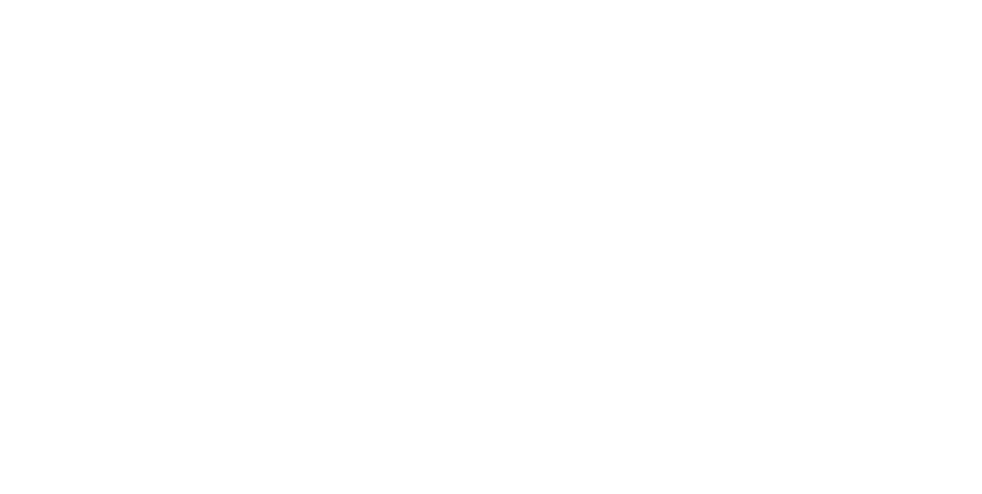
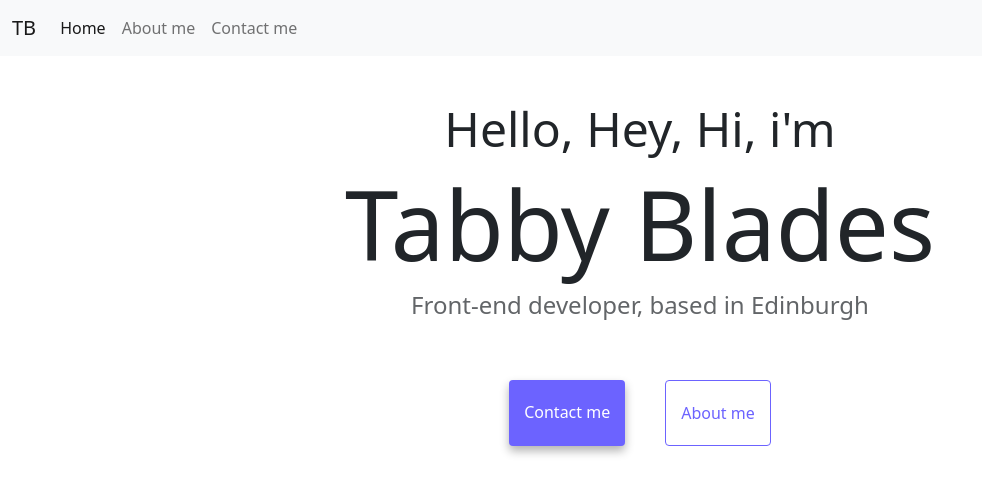
Before and after one commit to tabbyblades/my-portfolio, a plain HTML site: page index.html in a window 1280 px wide. Shown: the whole page, without its empty margins (0-982 px from the left). Drawn offline with nearby package versions, Linux system fonts and the light colour scheme.

Commit message:
Added nav bars, homepage buttons, initial info and contact link

```diff
--- a/index.html
+++ b/index.html
@@ -8,6 +8,34 @@
     <link rel="stylesheet" href="src/style.css"/>
     <title>Tabby Blades</title>
 </head>
+<nav class="navbar navbar-expand-lg bg-light fixed-top">
+    <div class="container-fluid">
+      <a class="navbar-brand" href="#">TB</a>
+      <button class="navbar-toggler" type="button" data-bs-toggle="collapse" data-bs-target="#navbarNav" aria-controls="navbarNav" aria-expanded="false" aria-label="Toggle navigation">
+        <span class="navbar-toggler-icon"></span>
+      </button>
+      <div class="collapse navbar-collapse" id="navbarNav">
+        <ul class="navbar-nav">
+          <li class="nav-item">
+            <a class="nav-link active" aria-current="page" href="index.html">Home</a>
+          </li>
+          <li class="nav-item">
+            <a class="nav-link" href="about.html">About me</a>
+          </li>
+          <li class="nav-item">
+            <a class="nav-link" href="about.html#contact">Contact me</a>
+          </li>
+        </ul>
+      </div>
+    </div>
+  </nav>
+<h2>Hello, Hey, Hi, i'm</h2>
+<h1>Tabby Blades</h1>
+<h3>Front-end developer, based in Edinburgh</h3>
+<div class="navigation-links">
+    <a href="about.html#contact" class="contact-me">Contact me</a>
+    <a href="about.html" class="about-me">About me</a>
+</div>
 <body>
     <script src="https://cdn.jsdelivr.net/npm/bootstrap@5.2.0/dist/js/bootstrap.bundle.min.js" integrity="sha384-A3rJD856KowSb7dwlZdYEkO39Gagi7vIsF0jrRAoQmDKKtQBHUuLZ9AsSv4jD4Xa" crossorigin="anonymous"></script>
 </body>
--- a/src/style.css
+++ b/src/style.css
@@ -0,0 +1,52 @@
+body{
+    margin-top: 100px;
+}
+   :root{
+    --primary-colour:#6c63ff;
+    --secondary-colour:white;
+    --box-shadow:0 5px 10px rgba(0, 0, 0, 0.3);
+   }
+    h1,h2,h3{
+    text-align: center;
+}
+
+h1{
+    font-size:96px;
+}
+
+h2{
+    font-size:48px;
+}
+
+h3{
+    font-size:24px;
+    opacity: 0.7;
+    margin-top: 10px;
+}
+
+.navigation-links {
+    display: flex;
+    justify-content: center;
+    margin-top: 40px;
+    margin-bottom: 40px;
+}
+
+.contact-me{
+    border-radius: 4px;
+    padding: 20px 15px;
+    text-decoration: none;
+    background: var(--primary-colour);
+    color: white;
+    box-shadow: var(--box-shadow);
+    margin: 20px;
+
+}
+
+.about-me{
+    border-radius: 4px;
+    padding: 20px 15px;
+    text-decoration: none;
+    color: var(--primary-colour);
+    border: 1px solid var(--primary-colour);
+    margin: 20px;
+}
```
Also changed, not shown: about.html (+26 -0 lines).
